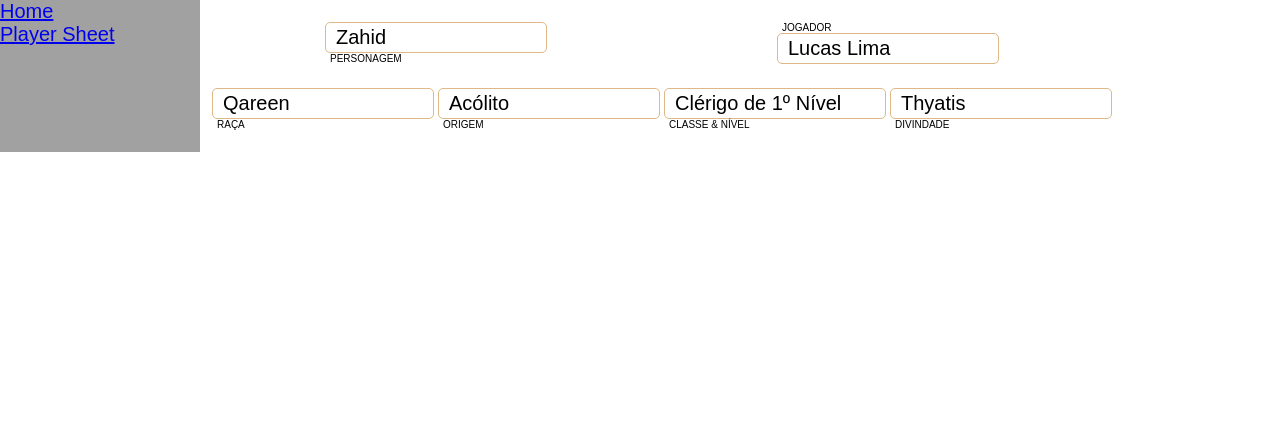
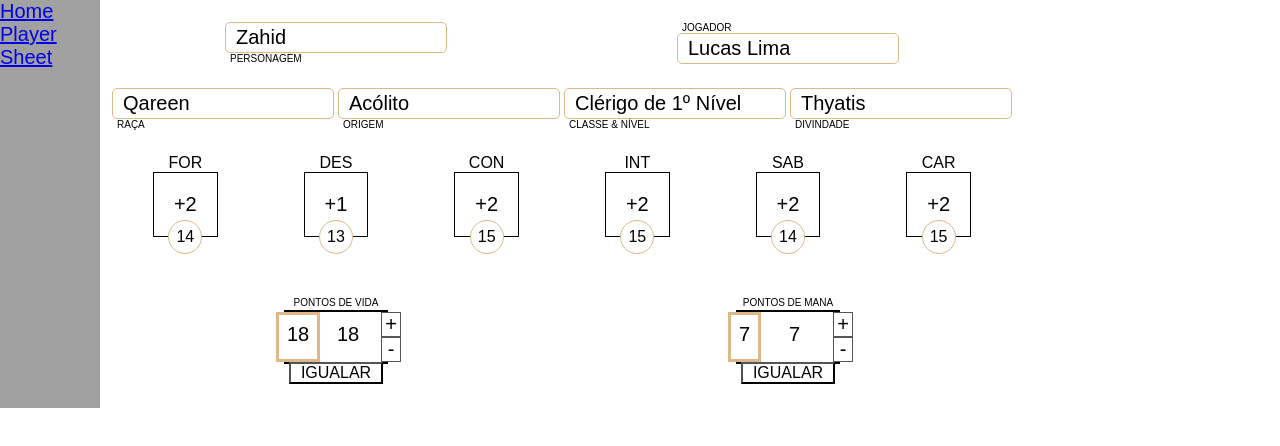
Before and after one commit to LukeLacer/t20-player-sheet, a React (Create React App) app: page /player-sheet in a window 1280 px wide. Shown: the top 446 px of the page. Built offline with nearby package versions, Linux system fonts and the light colour scheme.

Commit message:
attributes and points

```diff
--- a/src/app/index.tsx
+++ b/src/app/index.tsx
@@ -8,7 +8,7 @@ const App = () => {
    return (
     <Router>
         <RouterWrapper>
-            <div style={{width: '200px', display: 'flex', flexDirection: 'column', background: '#a1a1a1'}}>
+            <div style={{width: '100px', display: 'flex', flexDirection: 'column', background: '#a1a1a1'}}>
                 <Link to={{pathname: "/"}}>
                     Home
                 </Link>
--- /dev/null
+++ b/src/components/AttributeInformation/index.tsx
@@ -0,0 +1,38 @@
+import React, { useEffect, useState } from "react"
+
+import {
+    AttributesInformationContainer,
+    BaseValueContainer,
+    LabelContainer,
+    ModifierContainer
+} from "./styles"
+
+interface IAttributeInformation {
+    label: string
+    baseValue: number | undefined
+}
+
+const AttributeInformation = ({
+    label,
+    baseValue
+}: IAttributeInformation) => {
+    const [modifierValue, setModifierValue] = useState<number>(0)
+
+    useEffect(() => {
+        if (baseValue) {
+            setModifierValue(Math.floor((baseValue - 10)/2))
+        } else setModifierValue(0)
+
+    }, [baseValue])
+
+
+    return (
+        <AttributesInformationContainer>
+            <LabelContainer>{label}</LabelContainer>
+            <ModifierContainer>{modifierValue >= 0 ? '+' : '-'}{modifierValue}</ModifierContainer>
+            <BaseValueContainer>{baseValue}</BaseValueContainer>
+        </AttributesInformationContainer>
+    )
+}
+
+export default AttributeInformation
--- /dev/null
+++ b/src/components/AttributeInformation/styles.ts
@@ -0,0 +1,30 @@
+import styled from "styled-components"
+
+export const AttributesInformationContainer = styled.div`
+    margin: 2px;
+    display: flex;
+    flex-direction: column;
+    align-items: center;
+`
+
+export const BaseValueContainer = styled.div`
+    border: 1px solid burlywood;
+    border-radius: 50px;
+    padding: 7px 7px;
+    font-size: 0.8rem;
+    width: min-content;
+    position: relative;
+    top: -17px;
+    background-color: white;
+`
+
+export const LabelContainer = styled.div`
+    text-align: center;
+    font-size: 0.8rem;
+`
+
+export const ModifierContainer = styled.div`
+    text-align: center;
+    border: 1px solid black;
+    padding: 20px;
+`
--- /dev/null
+++ b/src/components/PointsCounter/index.tsx
@@ -0,0 +1,53 @@
+import React, { useEffect, useState } from "react"
+
+import {
+    PointerCountersContainer,
+    LabelContainer,
+    InitialPointsContainer,
+    ModifiedPointsContainer,
+    PointsContainer,
+    ModifyPointsContainer,
+    ResetButton
+} from "./styles"
+
+interface IPointsCounter {
+    label: string
+    initialPoints: number | undefined
+}
+
+const PointsCounter = ({
+    label,
+    initialPoints
+}: IPointsCounter) => {
+    const [modifiedPoints, setModifiedPoints] = useState<number>(0)
+
+    useEffect(() => {
+        if (initialPoints) {
+            setModifiedPoints(initialPoints)
+        } else setModifiedPoints(0)
+
+    }, [initialPoints])
+
+    const addPoint = () => setModifiedPoints(modifiedPoints + 1)
+
+    const removePoint = () => setModifiedPoints(modifiedPoints - 1)
+
+    const resetPoints = () => setModifiedPoints(initialPoints || 0)
+
+    return (
+        <PointerCountersContainer>
+            <LabelContainer>{label}</LabelContainer>
+            <PointsContainer>
+                <InitialPointsContainer>{initialPoints}</InitialPointsContainer>
+                <ModifiedPointsContainer>{modifiedPoints}</ModifiedPointsContainer>
+                <ModifyPointsContainer>
+                    <button onClick={() => addPoint()}>+</button>
+                    <button onClick={() => removePoint()}>-</button>
+                </ModifyPointsContainer>
+            </PointsContainer>
+            <ResetButton onClick={() => resetPoints()}>IGUALAR</ResetButton>
+        </PointerCountersContainer>
+    )
+}
+
+export default PointsCounter
--- /dev/null
+++ b/src/components/PointsCounter/styles.ts
@@ -0,0 +1,58 @@
+import styled from "styled-components"
+
+export const PointerCountersContainer = styled.div`
+    margin: 2px;
+    display: flex;
+    flex-direction: column;
+    align-items: center;
+`
+
+export const LabelContainer = styled.div`
+    margin: 2px;
+    display: flex;
+    flex-direction: column;
+    align-items: center;
+    font-size: 0.5rem;
+`
+
+export const InitialPointsContainer = styled.div`
+    border: 3px solid burlywood;
+    padding: 8px;
+    position: relative;
+    left: -10px;
+    background-color: white;
+`
+
+export const ModifiedPointsContainer = styled.div`
+    padding: 11px 0;
+`
+
+export const PointsContainer = styled.div`
+    padding: -3px;
+    border: 2px solid black;
+    display: flex;
+    justify-content: space-between;
+    width: 100px;
+`
+
+export const ModifyPointsContainer = styled.div`
+    display: flex;
+    flex-direction: column;
+    position: relative;
+    left: 15px;
+    button {
+        width: 20px;
+        background-color: white;
+        border: 1px solid #555;
+        cursor: pointer;
+    }
+`
+
+export const ResetButton = styled.button`
+    background-color: transparent;
+    font-size: 0.8rem;
+    padding: 0 10px;
+    cursor: pointer;
+    position: relative;
+    top: -2px;
+`
--- a/src/components/index.tsx
+++ b/src/components/index.tsx
@@ -1,8 +1,12 @@
 import Information from "./Information";
 import Popup from "./Popup";
+import AttributeInformation from './AttributeInformation';
+import PointsCounter from './PointsCounter';
 
 
 export {
     Popup,
-    Information
+    Information,
+    AttributeInformation,
+    PointsCounter
 }
--- a/src/helpers/strings.ts
+++ b/src/helpers/strings.ts
@@ -5,7 +5,15 @@ const strings = {
         race: "RAÇA",
         background: "ORIGEM",
         class: "CLASSE & NÍVEL",
-        god: "DIVINDADE"
+        god: "DIVINDADE",
+        strength: "FOR",
+        dexterity: "DES",
+        constitution: "CON",
+        intelligence: "INT",
+        wisdom: "SAB",
+        charisma: "CAR",
+        lifePoints: "PONTOS DE VIDA",
+        manaPoints: "PONTOS DE MANA"
     }
 }
 
--- a/src/pages/PlayerSheet/index.tsx
+++ b/src/pages/PlayerSheet/index.tsx
@@ -1,5 +1,9 @@
 import React, { useEffect, useState } from "react"
-import { Information } from "../../components"
+import {
+    Information,
+    AttributeInformation,
+    PointsCounter
+} from "../../components"
 import { strings } from "../../helpers"
 import { getCharacter } from "../../service"
 import { Character } from "../../types"
@@ -40,6 +44,18 @@ const PlayerSheet = () => {
                 <Information labelOnTop={false} label={playerSheetLabels.class} data={classLabel} />
                 <Information labelOnTop={false} label={playerSheetLabels.god} data={character?.god} />
             </Line>
+            <Line>
+                <AttributeInformation label={playerSheetLabels.strength} baseValue={character?.attributes.strength} />
+                <AttributeInformation label={playerSheetLabels.dexterity} baseValue={character?.attributes.dexterity} />
+                <AttributeInformation label={playerSheetLabels.constitution} baseValue={character?.attributes.constitution} />
+                <AttributeInformation label={playerSheetLabels.intelligence} baseValue={character?.attributes.intelligence} />
+                <AttributeInformation label={playerSheetLabels.wisdom} baseValue={character?.attributes.wisdom} />
+                <AttributeInformation label={playerSheetLabels.charisma} baseValue={character?.attributes.charisma} />
+            </Line>
+            <Line>
+                <PointsCounter label={playerSheetLabels.lifePoints} initialPoints={character?.lifePoints} />
+                <PointsCounter label={playerSheetLabels.manaPoints} initialPoints={character?.manaPoints} />
+            </Line>
         </CharacterContainer>
     )
 }
```
